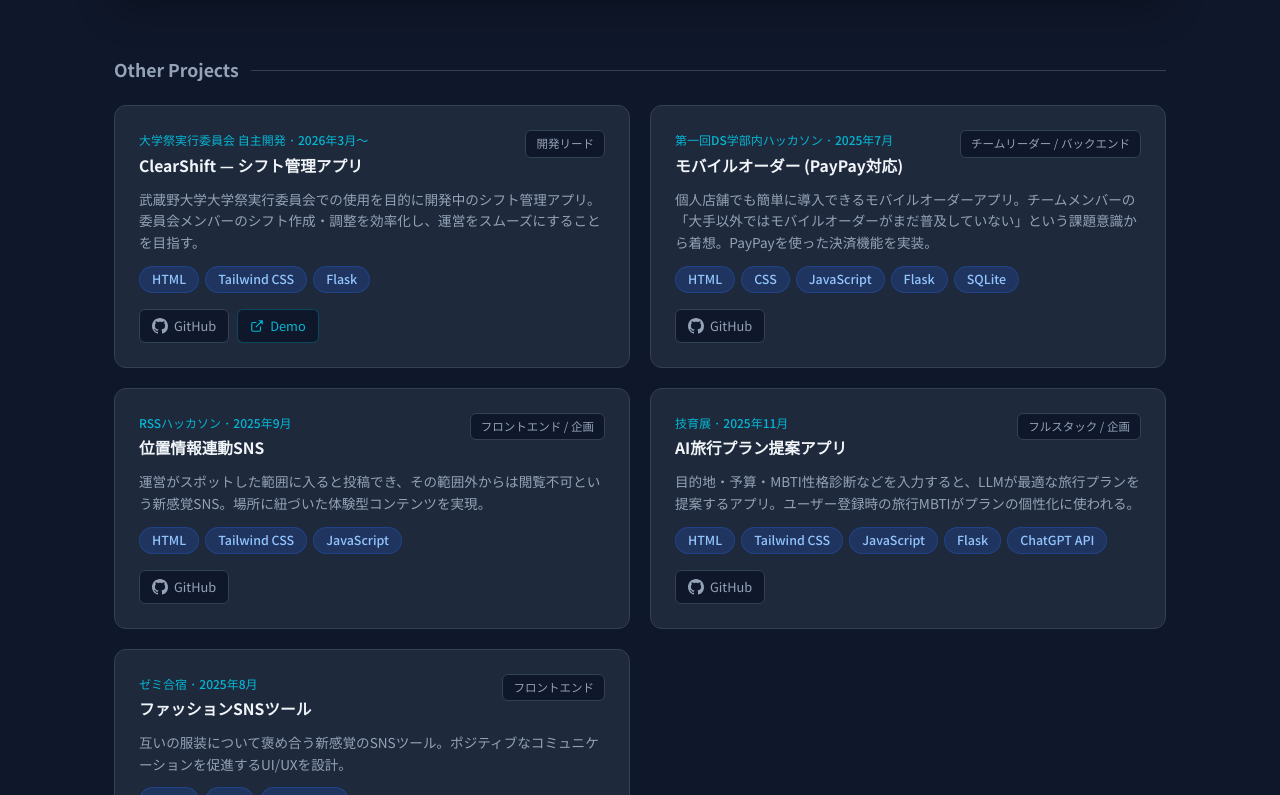
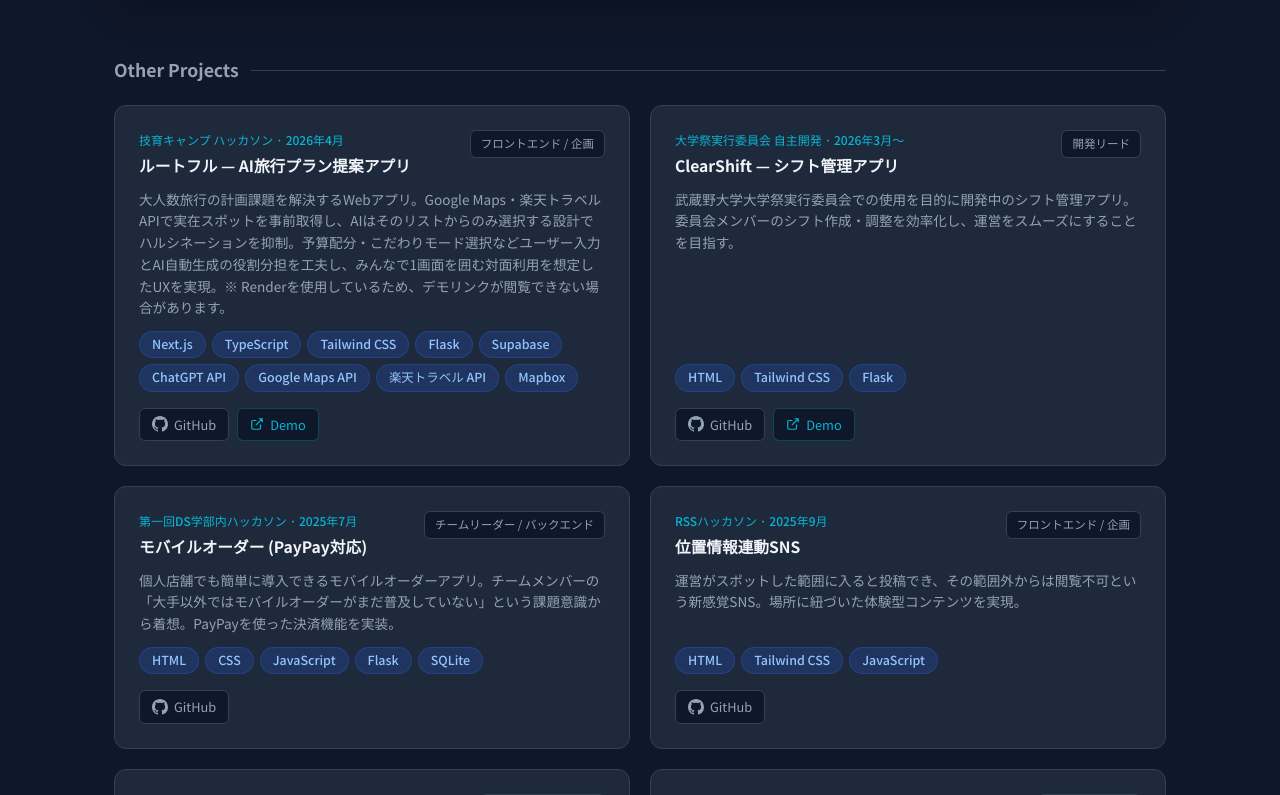
Before and after one commit to s2422092/portfolio, a React (Vite) app: page / in a window 1280 px wide. Shown: the part 3385-4180 px from the top of the page. Built offline with nearby package versions, Linux system fonts and the light colour scheme.

Commit message:
新しいハッカソンの活動履歴を追加した

```diff
--- a/src/data/profile.js
+++ b/src/data/profile.js
@@ -32,6 +32,18 @@ export const profile = {
 };
 
 export const projects = [
+  {
+    id: 7,
+    title: 'ルートフル — AI旅行プラン提案アプリ',
+    event: '技育キャンプ ハッカソン',
+    period: '2026年4月',
+    description: '大人数旅行の計画課題を解決するWebアプリ。Google Maps・楽天トラベルAPIで実在スポットを事前取得し、AIはそのリストからのみ選択する設計でハルシネーションを抑制。予算配分・こだわりモード選択などユーザー入力とAI自動生成の役割分担を工夫し、みんなで1画面を囲む対面利用を想定したUXを実現。※ Renderを使用しているため、デモリンクが閲覧できない場合があります。',
+    tech: ['Next.js', 'TypeScript', 'Tailwind CSS', 'Flask', 'Supabase', 'ChatGPT API', 'Google Maps API', '楽天トラベル API', 'Mapbox'],
+    github: 'https://github.com/manatoishihara/hackathon_2026-04-13',
+    demo: 'https://hackathon-2026-04-13.vercel.app/',
+    role: 'フロントエンド / 企画',
+    featured: false,
+  },
   {
     id: 6,
     title: 'ClearShift — シフト管理アプリ',
@@ -100,6 +112,7 @@ export const timeline = [
   {
     year: '2026年',
     items: [
+      { month: '4月', title: '技育キャンプ ハッカソン参加 — ルートフル', desc: 'AI×複数API連携で大人数旅行プランを自動生成するWebアプリ「ルートフル」を開発。Google Maps・楽天トラベルAPIで実在スポットを取得しハルシネーションを抑制する設計にこだわった' },
       { month: '3月', title: 'スノーボード幹事（大学の友達）/ シフトアプリ開発', desc: '自ら幹事となり大学の友人を集めてスノーボードを企画・実施。また大学祭実行委員会で使用するシフト管理アプリ「ClearShift」の開発を開始' },
       { month: '2月', title: 'スノーボード（地元メンバー）/ アイフル貸し倒れコンペ参加', desc: '地元のメンバーと2月の頭にスノーボードへ。また、アイフルの貸し倒れ予測に関するデータ分析コンペに参加' },
       { month: '1月', title: '成人式・同窓会幹事', desc: '印西市20歳を祝う会の運営委員として成人式を企画・運営' },
```
